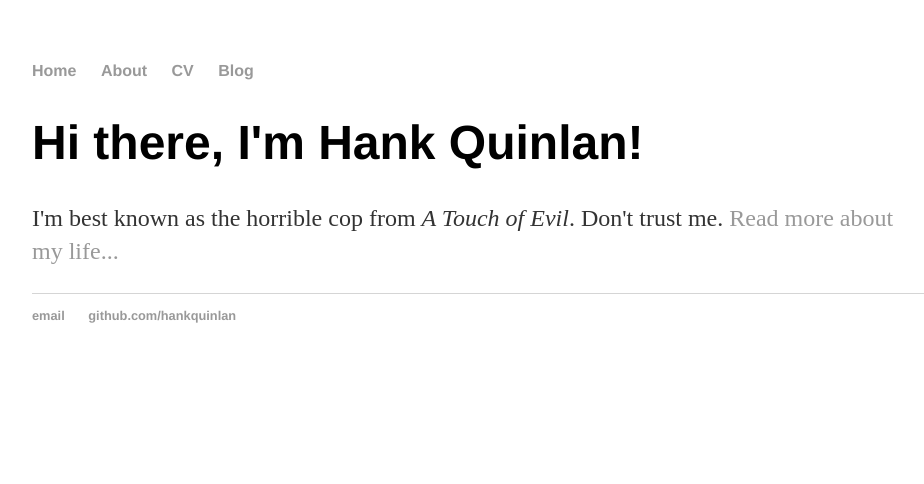
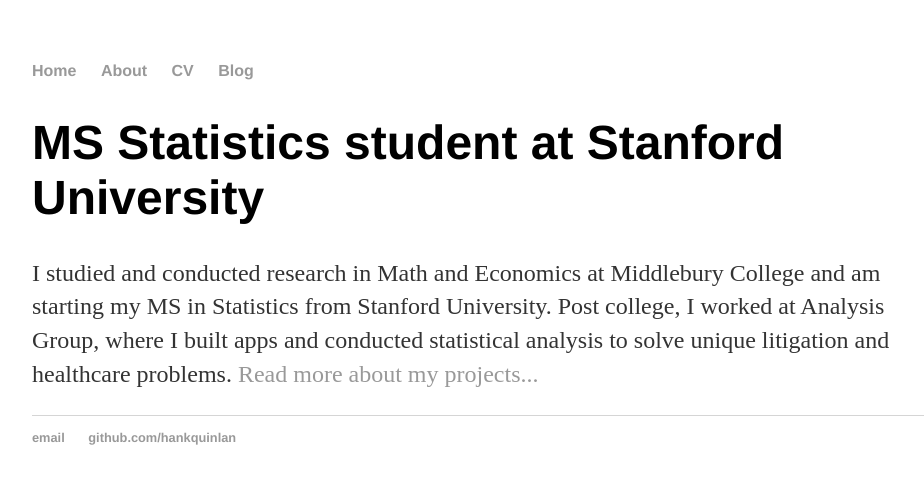
Before and after one commit to trishasingh/trishasingh.github.io, a Jekyll site: the page built from index.html, in a window 1280 px wide. Shown: the top 484 px of the page, without its empty margins (160-1084 px from the left). Built offline with Jekyll 4.4.1, drawn with Linux system fonts in a browser that asks for light colours.

Commit message:
updated index

```diff
--- a/index.html
+++ b/index.html
@@ -1,9 +1,14 @@
 ---
 layout: default
-title: Hank Quinlan, Horrible Cop
+title: Trisha Singh
 ---
 
 		<div class="blurb">
-			<h1>Hi there, I'm Hank Quinlan!</h1>
-			<p>I'm best known as the horrible cop from <em>A Touch of Evil</em>. Don't trust me. <a href="/about">Read more about my life...</a></p>
+			<h1>MS Statistics student at Stanford University</h1>
+			<p>I studied and conducted research in Math and Economics at Middlebury College
+				and am starting my MS in Statistics from Stanford University.
+				Post college, I worked at Analysis Group, where I built apps and conducted
+				statistical analysis to solve unique litigation and healthcare problems.
+				<a href="/about">Read more about my projects...</a>
+			</p>
 		</div>
```
